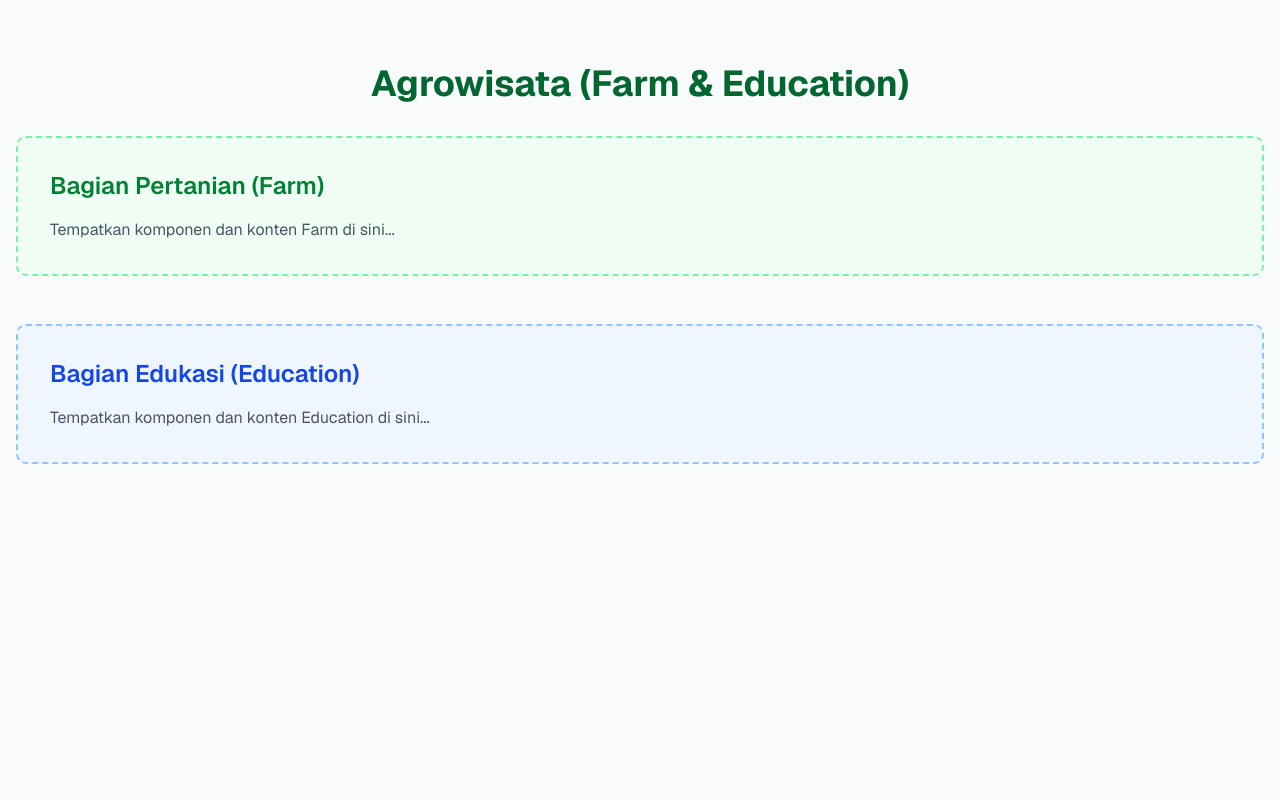
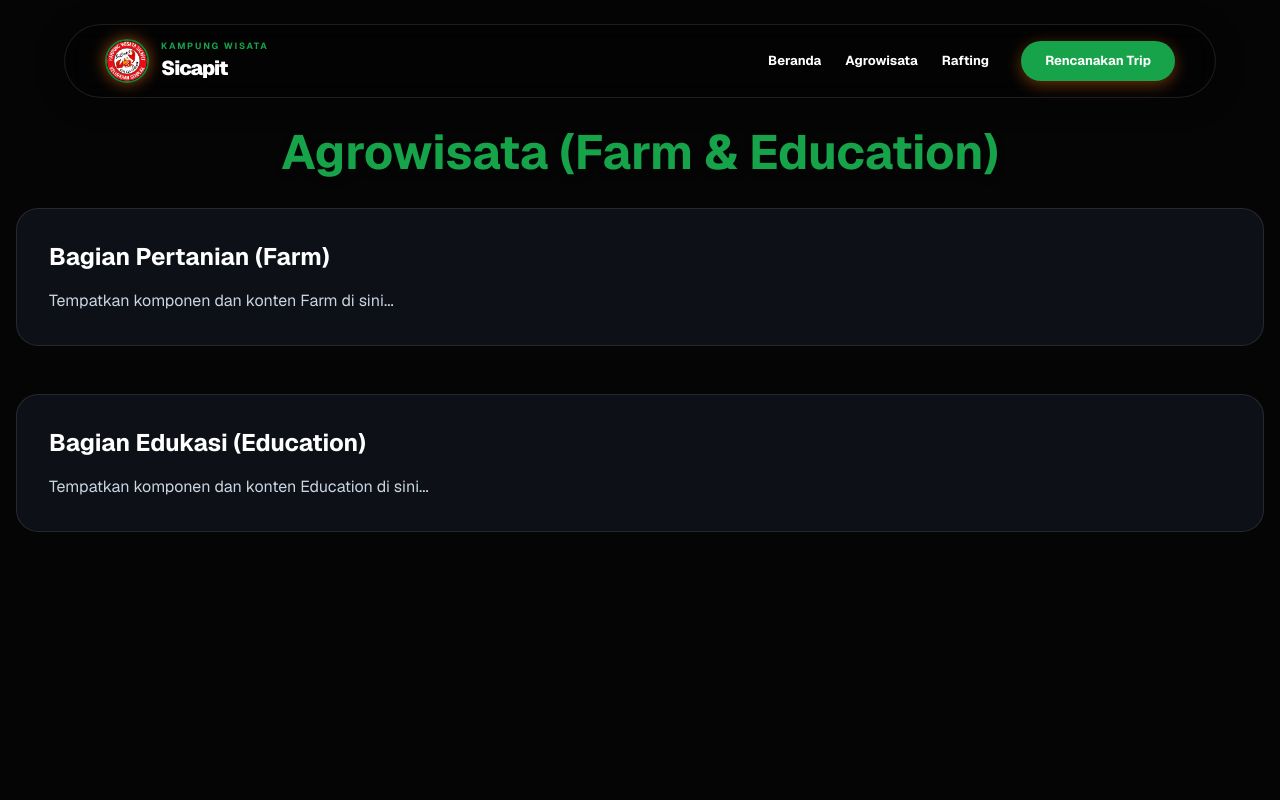
Before and after one commit to IR2816/website-sicapit, a Next.js app: page /agrowisata in a window 1280 px wide. Shown: the top 800 px of the page. Built offline with nearby package versions, Linux system fonts and the light colour scheme.

Commit message:
feat: perbaiki loading Agrowisata dan menambahkan navbar di page Agrowisata

```diff
--- a/src/app/agrowisata/page.tsx
+++ b/src/app/agrowisata/page.tsx
@@ -1,28 +1,31 @@
+import { SiteNav } from "../sections/site-nav";
+
 export default function AgrowisataPage() {
   return (
-    <main className="min-h-screen bg-gray-50 flex flex-col">
+    <main className="min-h-screen bg-[#050505] flex flex-col">
+      <SiteNav brand="Sicapit" />
       {/*
         Halo! Ini adalah halaman gabungan untuk Farm dan Education (Agrowisata).
         Silakan tambahkan komponen atau konten dari Farm dan Education di sini.
         Tempat ini sudah disiapkan untuk dikerjakan.
       */}
-      <div className="container mx-auto px-4 py-16">
-        <h1 className="text-4xl font-bold text-center mb-8 text-green-800">
+      <div className="container mx-auto px-4 py-32 z-10">
+        <h1 className="text-4xl md:text-5xl font-bold text-center mb-8 text-brand drop-shadow-lg">
           Agrowisata (Farm & Education)
         </h1>
 
         {/* Konten Farm / Pertanian */}
-        <section className="mb-12 border-2 border-dashed border-green-300 p-8 rounded-lg bg-green-50">
-          <h2 className="text-2xl font-semibold mb-4 text-green-700">Bagian Pertanian (Farm)</h2>
-          <p className="text-gray-600">Tempatkan komponen dan konten Farm di sini...</p>
+        <section className="mb-12 border border-white/10 p-8 rounded-3xl bg-surface">
+          <h2 className="text-2xl font-bold mb-4 text-white">Bagian Pertanian (Farm)</h2>
+          <p className="text-slate-300">Tempatkan komponen dan konten Farm di sini...</p>
           {/* Tambahkan komponen farm di bawah ini */}
 
         </section>
 
         {/* Konten Education / Edukasi */}
-        <section className="border-2 border-dashed border-blue-300 p-8 rounded-lg bg-blue-50">
-          <h2 className="text-2xl font-semibold mb-4 text-blue-700">Bagian Edukasi (Education)</h2>
-          <p className="text-gray-600">Tempatkan komponen dan konten Education di sini...</p>
+        <section className="border border-white/10 p-8 rounded-3xl bg-surface">
+          <h2 className="text-2xl font-bold mb-4 text-white">Bagian Edukasi (Education)</h2>
+          <p className="text-slate-300">Tempatkan komponen dan konten Education di sini...</p>
           {/* Tambahkan komponen education di bawah ini */}
 
         </section>
--- a/src/components/TransitionScreen.tsx
+++ b/src/components/TransitionScreen.tsx
@@ -15,6 +15,7 @@ export function TransitionScreen() {
     let word = "Sicapit";
     if (pathname === "/education") word = "Edukasi";
     else if (pathname === "/farm") word = "Farm";
+    else if (pathname === "/agrowisata") word = "Agrowisata";
     else if (pathname === "/rafting") word = "Rafting";
 
     setDisplayPath(word);
```
